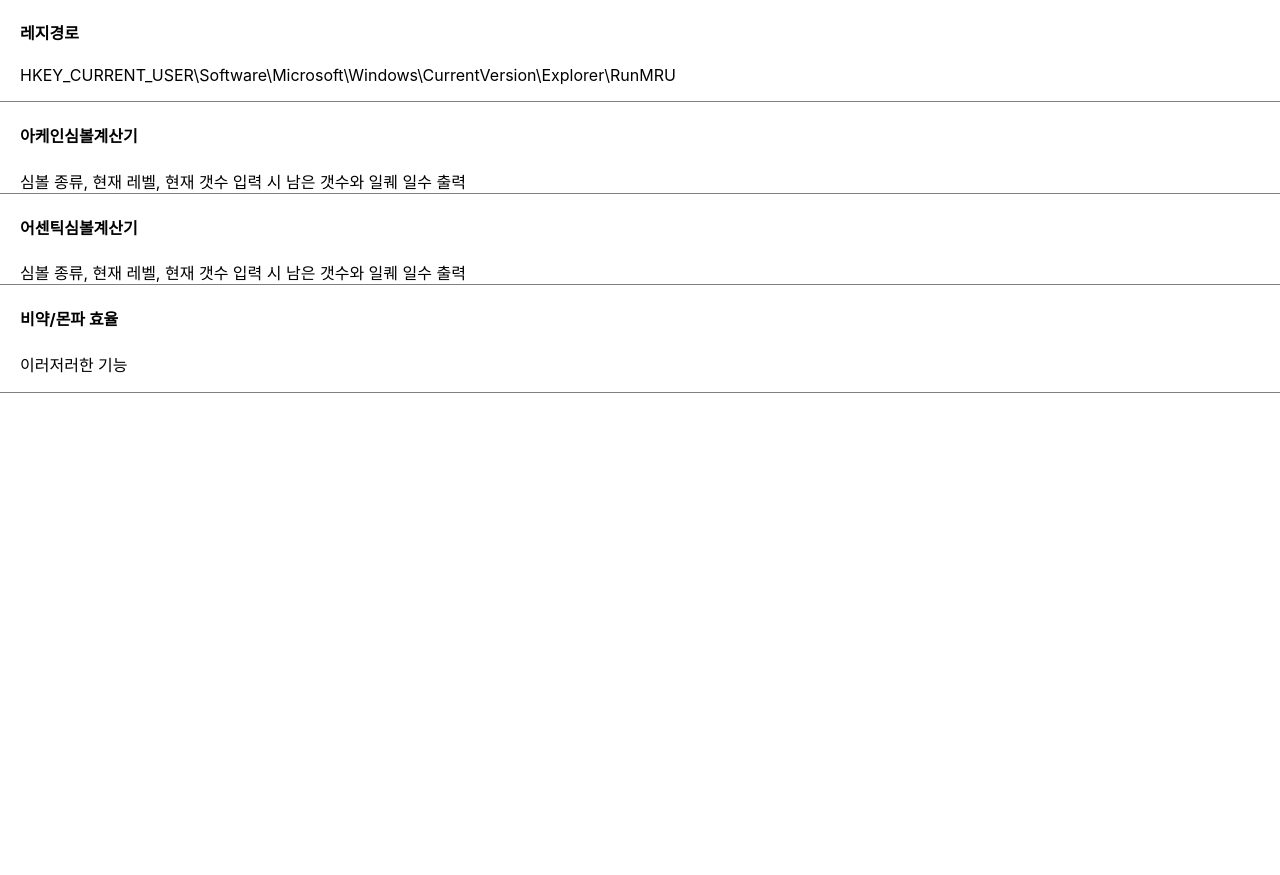
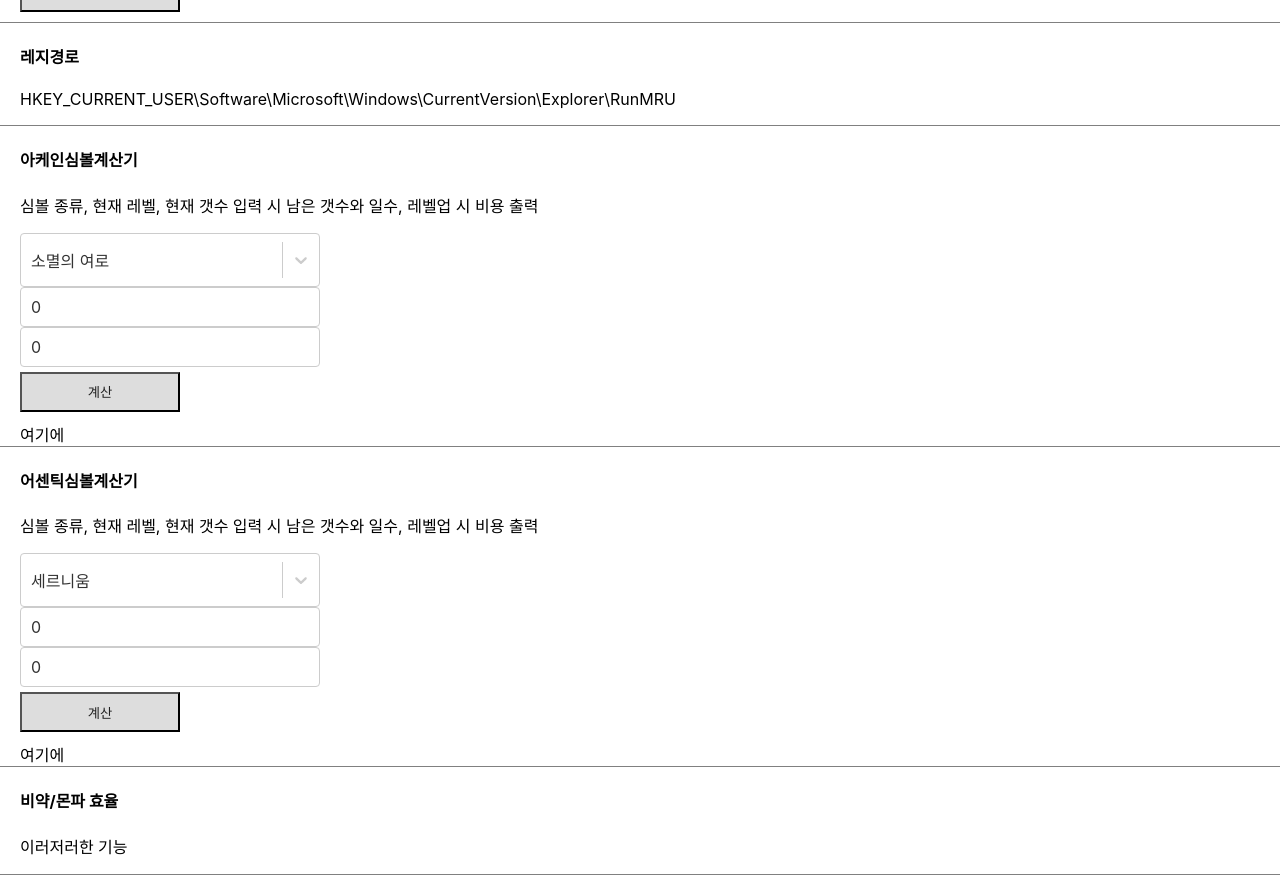
Before and after one commit to nordap/app, a React (Create React App) app: page / in a window 1280 px wide. Shown: the part 421-1296 px from the top of the page. Before the commit the page ends 814 px from the top, so only its background shows below. Built offline with nearby package versions, Linux system fonts and the light colour scheme.

Commit message:
add 2 function

```diff
--- a/src/App.css
+++ b/src/App.css
@@ -46,7 +46,8 @@
 }
 
 div {
-  box-sizing : border-box
+  box-sizing : border-box;
+  white-space: pre-line;
 }
 
 .list {
@@ -64,3 +65,22 @@
   width: 160px;
   height: 40px;
 }
+
+.content {
+  width: 300px;
+}
+
+input {
+  width: 300px;
+  height: 40px;
+  font-family: -apple-system, BlinkMacSystemFont, 'Segoe UI', 'Roboto', 'Oxygen', 'Ubuntu', 'Cantarell', 'Fira Sans', 'Droid Sans', 'Helvetica Neue', sans-serif;
+  font-size: 16px;
+  background-color: hsl(0, 0%, 100%);
+  border-color: hsl(0, 0%, 80%);
+  border-radius: 4px;
+  border-style: solid;
+  border-width: 1px;
+  box-sizing: border-box;
+  color: hsl(0, 0%, 20%);
+  padding: 0px 10px;
+}
--- a/src/App.js
+++ b/src/App.js
@@ -34,12 +34,33 @@
   ]
 ];
 
+const ARCANE = ['Arcane',
+  [
+    { value: 0, label: '소멸의 여로' },
+    { value: 1, label: '츄츄 아일랜드' },
+    { value: 2, label: '레헬른' },
+    { value: 3, label: '아르카나' },
+    { value: 4, label: '모라스' },
+    { value: 5, label: '에스페라' },
+  ]
+]
+
+const AUTHENTIC = ['Authentic',
+  [
+    { value: 0, label: '세르니움' },
+    { value: 1, label: '아르크스' },
+    { value: 2, label: '오디움' },
+    { value: 3, label: '도원경' },
+    { value: 4, label: '아르테리아' },
+    { value: 5, label: '카르시온' },
+  ]
+]
+
 function App() {
 
   let [a, b] = useState(['시간변환기', '레지경로', '아케인심볼계산기', '어센틱심볼계산기', '비약/몬파 효율']);
 
   let [cmdText, setCmd] = useState('');
-
   let cur = new Date();
   let korTimeDiff = 9 * 60 * 60 * 1000;
   let date = new Date(cur.getTime() + cur.getTimezoneOffset() * 60 * 1000 + korTimeDiff);
@@ -59,7 +80,7 @@
     }
   };
 
-  const MakeSelect = (props) => {
+  const TimeSelect = (props) => {
     let a = props.options[0];
     const handleSelect = (e) => {
       setTimeDiff({ ...timeDiff, [a]: e.value });
@@ -67,8 +88,6 @@
     return (
       <>
         <Select
-          width="240px"
-          height="40px"
           name={a}
           isSearchable={false}
           onChange={handleSelect}
@@ -83,20 +102,76 @@
     );
   };
 
+  let [arcainText, setArcain] = useState('');
+  let [arcainState, setArcainState] = useState({
+    region: 0,
+    level: 0,
+    now: 0,
+  })
+
+  const ArcainSelect = (props) => {
+    let a = props.options[0];
+    const handleSelect = (e) => {
+      setArcainState({ ...arcainState, region: e.value });
+    }
+    return (
+      <>
+        <Select
+          name={a}
+          onChange={handleSelect}
+          options={props.options[1]}
+          value={{
+            target: arcainState['region'],
+            label: props.options[1][arcainState['region']].label
+          }}
+
+        />
+      </>
+    );
+  };
+
+  let [authenticText, setAuthentic] = useState('');
+  let [authenticState, setAuthenticState] = useState({
+    region: 0,
+    level: 0,
+    now: 0,
+  })
+
+  const AuthenticSelect = (props) => {
+    let a = props.options[0];
+    const handleSelect = (e) => {
+      setAuthenticState({ ...authenticState, region: e.value });
+    }
+    return (
+      <>
+        <Select
+          name={a}
+          onChange={handleSelect}
+          options={props.options[1]}
+          value={{
+            target: authenticState['region'],
+            label: props.options[1][authenticState['region']].label
+          }}
+
+        />
+      </>
+    );
+  };
+
   return (
     <div className="App">
       <div className="black-nav">
         <div>내가 필요해서 만듦</div>
       </div>
 
-{/*************** 기능 1 *******************/}
+      {/*************** 기능 1 *******************/}
       <div className='list'>
         <h4>{a[0]}</h4>
         <p>셧다운 커맨드 뱉어 줌</p>
-        <div style={{width: '300px'}}>
-          <MakeSelect options={DAY} ></MakeSelect>
-          <MakeSelect options={AMPM} ></MakeSelect>
-          <MakeSelect options={HOUR} ></MakeSelect>
+        <div className='content'>
+          <TimeSelect options={DAY} ></TimeSelect>
+          <TimeSelect options={AMPM} ></TimeSelect>
+          <TimeSelect options={HOUR} ></TimeSelect>
           {/* <div>
             {
               timeDiff.day === 0 ? <>오늘 </> : <>내일 </>
@@ -110,39 +185,101 @@
             let dTime = new Date(date.getFullYear(),
               date.getMonth(),
               date.getDate() + parseInt(timeDiff.day),
-              parseInt(timeDiff.ampm)*12 + parseInt(timeDiff.hour)
+              parseInt(timeDiff.ampm) * 12 + parseInt(timeDiff.hour)
             );
             let result = parseInt((parseInt(dTime.getTime()) - parseInt(date.getTime())) / 1000);
             setCmd("shutdown -r -f -t " + result);
           }}>계산!</button>
-          <div>커맨드: {cmdText}</div>
+          <div>{cmdText ? cmdText : "여기에"}</div>
           <button onClick={() => { copyToClipBoard(cmdText) }} >누르면 복사됨</button>
         </div>
       </div>
 
-{/*************** 기능 2 *******************/}
+      {/*************** 기능 2 *******************/}
       <div className='list'>
         <h4>{a[1]}</h4>
         <p>HKEY_CURRENT_USER\Software\Microsoft\Windows\CurrentVersion\Explorer\RunMRU</p>
       </div>
 
-{/*************** 기능 3 *******************/}
+      {/*************** 기능 3 *******************/}
       <div className='list'>
         <h4>{a[2]}</h4>
-        <div>
-          심볼 종류, 현재 레벨, 현재 갯수 입력 시 남은 갯수와 일퀘 일수 출력
+        <p>심볼 종류, 현재 레벨, 현재 갯수 입력 시 남은 갯수와 일수, 레벨업 시 비용 출력</p>
+
+        <div className='content'>
+          <ArcainSelect options={ARCANE}></ArcainSelect>
+          <input
+            type="arcainState.level"
+            value={arcainState.level}
+            onChange={(e) => setArcainState({ ...arcainState, level: e.target.value })}
+          />
+          <input
+            type="arcainState.now"
+            value={arcainState.now}
+            onChange={(e) => setArcainState({ ...arcainState, now: e.target.value })}
+          />
+          <button onClick={() => {
+            let regionConst = parseInt(arcainState.region);
+            let n = parseInt(arcainState.level);
+            let now = parseInt(arcainState.now);
+            let need = n * n + 11;
+            let remain = need - now;
+
+            //필요 성장치 x 2 x {(지역상수+4) + (레벨*0.05)}
+            let result =
+              "남은 갯수 " + remain + "개\n" +
+              "남은 일수 " + ((remain - (remain % 20)) / 20 + 1) + "일\n" +
+              Math.floor(need * 2 * ((regionConst + 4) + (n * 0.05))) * 10000 + "메소"
+              ;
+
+            setArcain(result);
+          }
+          }>계산</button>
+          <div>{arcainText ? arcainText : "여기에"}</div>
         </div>
       </div>
 
-{/*************** 기능 4 *******************/}
+      {/*************** 기능 4 *******************/}
       <div className='list'>
         <h4>{a[3]}</h4>
-        <div>
-          심볼 종류, 현재 레벨, 현재 갯수 입력 시 남은 갯수와 일퀘 일수 출력
+        <p>심볼 종류, 현재 레벨, 현재 갯수 입력 시 남은 갯수와 일수, 레벨업 시 비용 출력</p>
+
+        <div className='content'>
+          <AuthenticSelect options={AUTHENTIC}></AuthenticSelect>
+          <input
+            type="authenticState.level"
+            value={authenticState.level}
+            onChange={(e) => setAuthenticState({ ...authenticState, level: e.target.value })}
+          />
+          <input
+            type="authenticState.now"
+            value={authenticState.now}
+            onChange={(e) => setAuthenticState({ ...authenticState, now: e.target.value })}
+          />
+          <button onClick={() => {
+            let regionConst = parseInt(authenticState.region);
+            let n = parseInt(authenticState.level);
+            let now = parseInt(authenticState.now);
+            let need = 9 * n * n + 20 * n;
+            let remain = need - now;
+
+            //필요 성장치 × 1.8 × {(지역상수 + 7) - (레벨 - 1)÷3}
+            let result =
+              "남은 갯수 " + remain + "개\n" +
+              "남은 일수 " + (regionConst == 0
+                ? ((remain - (remain % 20)) / 20 + 1)
+                : ((remain - (remain % 10)) / 10 + 1)) + "일\n" +
+              Math.floor(need * 1.8 * ((regionConst + 7) - (n - 1) / 3)) * 10000 + "메소"
+              ;
+
+            setArcain(result);
+          }
+          }>계산</button>
+          <div>{arcainText ? arcainText : "여기에"}</div>
         </div>
       </div>
 
-{/*************** 기능 5 *******************/}
+      {/*************** 기능 5 *******************/}
       <div className='list'>
         <h4>{a[4]}</h4>
         <p>이러저러한 기능</p>
```
